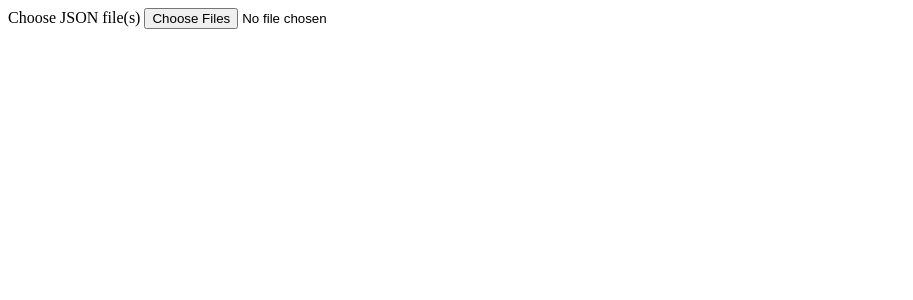
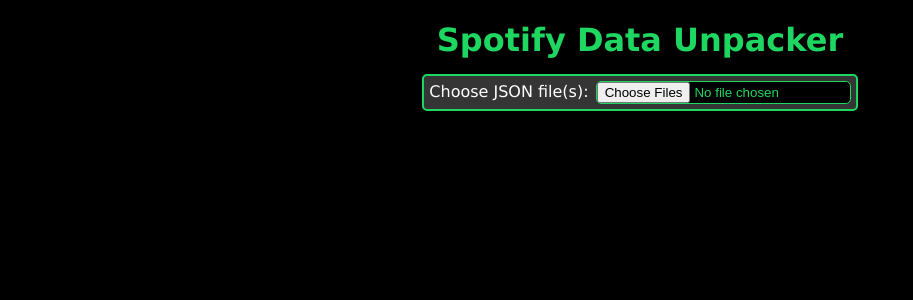
Before and after one commit to icai0/spotify-data-unpacker, a SvelteKit app: page / in a window 1280 px wide. Shown: the top 300 px of the page, without its empty margins (0-913 px from the left). Built offline with nearby package versions, Linux system fonts and the light colour scheme.

Commit message:
ui, show time and plays

```diff
--- a/src/routes/+page.svelte
+++ b/src/routes/+page.svelte
@@ -130,20 +130,127 @@
 	function dateToInput(date){
 		return date.toISOString().split("T")[0]
 	}
+
+	function msToTime(ms){
+		let seconds = ms/1000
+		let minutes = seconds/60
+		let hours = Math.floor(minutes/60)
+		minutes = Math.floor(minutes%60)
+		return hours + " Hours " + minutes + " Minutes"
+	}
 </script>
 
-<label for='files'>Choose JSON file(s)</label>
-<input type='file' on:change={onUpload} accept='.json' multiple>
 
-{#if displayData}
-<br>
-<label for='start'>Start date:</label>
-<input type='date' bind:value={startDateInput} on:change={updateData} min={dateToInput(earliestDate)} max={endDateInput}>
-<br>
-<label for='end'>End date:</label>
-<input type='date' bind:value={endDateInput} on:change={updateData} min={startDateInput} max={dateToInput(latestDate)}>
-{/if}
+<div class='content'>
+	<h1>Spotify Data Unpacker</h1>
+	<div class='file-input'>
+		<label for='files'>Choose JSON file(s):</label>
+		<input type='file' on:change={onUpload} accept='.json' multiple>
+	</div>
+	{#if displayData}
+		<div class='options'>
+			<div class='option-section'>
+				<label for='start'>Start date: </label>
+				<input type='date' bind:value={startDateInput} on:change={updateData} min={dateToInput(earliestDate)} max={endDateInput}>
+			</div>
+			<div class='option-section'>
+				<label for='end'>End date: </label>
+				<input type='date' bind:value={endDateInput} on:change={updateData} min={startDateInput} max={dateToInput(latestDate)}>
+			</div>
+			<div class='option-section'>
+				<label for='plays'>Show Plays:</label>
+				<input type='checkbox' bind:checked={showPlays}/>
+			</div>
+			<div class='option-section'>
+				<label for='time'>Show Time:</label>
+				<input type='checkbox' bind:checked={showDuration}/>
+			</div>
+			<div class='option-section'>
+				<h4>{msToTime(totalTime)}</h4>
+			</div>
+			<div class='option-section'>
+				<h4>{boundData.length + " Plays"}</h4>
+			</div>
+		</div>
+	{/if}
+</div>
+
 
 <style>
-
+	:global(body){
+		margin: 0;
+		width: 100%;
+		height: 1500px;
+	}
+	.content {
+		width: 100%;
+		height: 100%;
+		margin: 0;
+		background-color: black;
+		display: flex;
+		flex-direction: column;
+		align-items: center;
+	}
+	h1 {
+		color:rgb(30, 215, 96);
+		font-family: Verdana;
+		margin-bottom: 10px;
+	}
+	h4 {
+		color: rgb(255, 255, 255);
+		font-family: Verdana;
+		font-weight: 200;
+		margin: 0;
+		margin-top: 5px;
+		margin-bottom: 5px;
+	}
+	label {
+		color: rgb(255, 255, 255);
+		font-family: Verdana;
+		margin-top: 5px;
+		margin-bottom: 5px;
+		margin-right: 2px;
+	}
+	.file-input {
+		border: 2px;
+		border-style: solid;
+		border-color: rgb(30, 215, 96);
+		border-radius: 5px;
+		font-family: Verdana;
+		margin-top: 5px;
+		margin-bottom: 10px;
+		background-color: rgb(53, 53, 53);
+		padding: 5px;
+	}
+	input {
+		border: 1px;
+		border-style: solid;
+		border-color: rgb(30, 215, 96);
+		border-radius: 5px;
+		width: auto;
+		background-color: black;
+		color: rgb(30, 215, 96);
+		accent-color: rgb(30, 215, 96);
+	}
+	.options {
+		border: 2px;
+		border-style: solid;
+		border-color: rgb(30, 215, 96);
+		border-radius: 10px;
+		background-color: rgb(53, 53, 53);
+		padding: 5px;
+		margin: 10px;
+		display: flex;
+		flex-direction: row;
+		flex-wrap: wrap;
+		width: 500px;
+	}
+	.option-section {
+		width: 50%;
+		align-content: center;
+		display: flex;
+		flex-direction: row;
+		align-items: center;
+		justify-content: center;
+	}
 </style>
```
